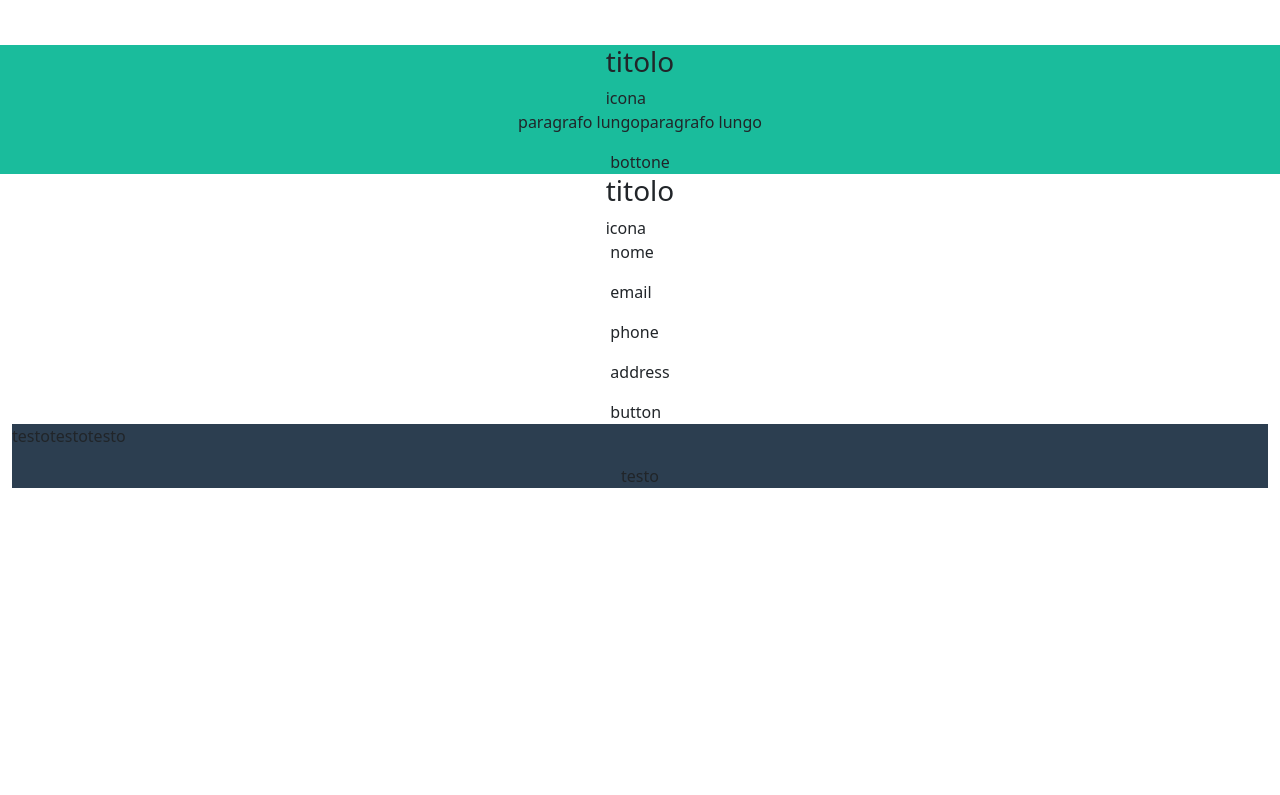
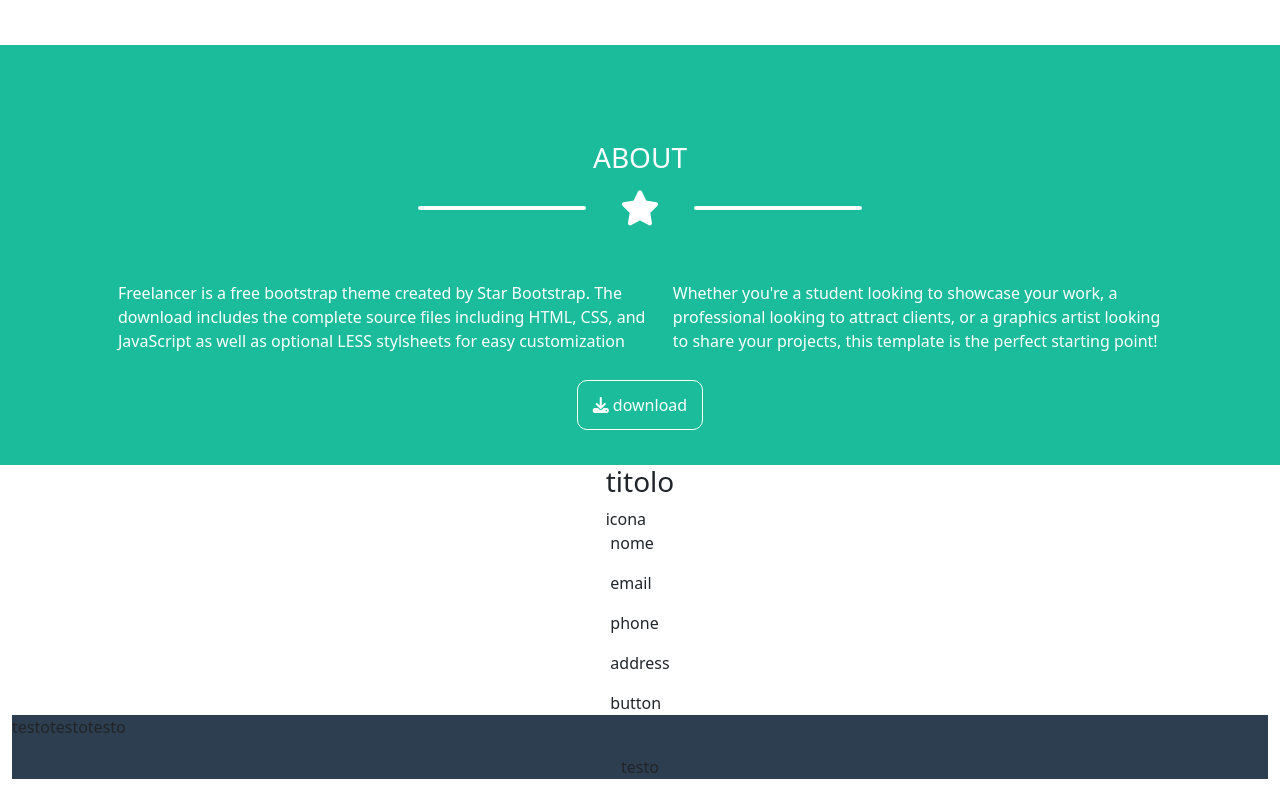
Before and after one commit to DavideCiammetti/html-css-bootstrap-freelancer, a plain HTML site: page index.html in a window 1280 px wide. Shown: the part 1377-2172 px from the top of the page. Before the commit the page ends 1881 px from the top, so only its background shows below. Drawn offline with nearby package versions, Linux system fonts and the light colour scheme.

Commit message:
feat: sezione 3

```diff
--- /dev/null
+++ b/css/components/border.-bottom.css
@@ -0,0 +1,5 @@
+.dc-download-border{
+    border: 1px solid white;
+    border-radius: 10px;
+    padding: .8125rem .9375rem;
+}
--- a/css/style.css
+++ b/css/style.css
@@ -1,6 +1,7 @@
 @import url('./components/jumbotron.css');
 @import url('./components/img-porfolio-sec.css');
 @import url('./components/star_row.css');
+@import url('./components/border.-bottom.css');
 :root{
     --blue-300:   #2c3e50;
     --white: white;
--- a/index.html
+++ b/index.html
@@ -114,15 +114,42 @@
            <!-- fine section 2 -->
            <!-- section 3 -->
            <section class="container-fluid dc-bg-green d-flex align-items-center flex-column">
+               <div class="container p-5">
+                <div class="text-center p-5">
+                    <h3 class="dc-co-white">ABOUT</h3>
+                    <div class="d-flex align-items-center justify-content-center p-2">
+                        <div class="black-row"></div><i class="fa-solid fa-star"></i><div class="black-row"></div>
+                    </div>
+                </div>
+
+                <div class="d-sm-flex d-block">
+                    <div class="pe-4">
+                        <p class="dc-co-white">
+                            Freelancer is a free bootstrap theme created by Star
+                            Bootstrap. The download includes the complete
+                            source files including HTML, CSS, and JavaScript as
+                            well as optional LESS stylsheets for easy
+                            customization
+                        </p>
+                    </div>
+
+                    <div>
+                        <p class="dc-co-white">
+                           Whether you're a student looking to showcase your
+                           work, a professional looking to attract clients, or a
+                           graphics artist looking to share your projects, this
+                           template is the perfect starting point!
+                        </p>
+                    </div>
+                </div>
                 <div>
-                    <h3>titolo</h3>
-                    <span>icona</span>
+                    <div class="text-center pt-4">
+                      <span class="dc-download-border">
+                        <a href="#" class="navbar-brand dc-co-white"><i class="fa-solid dc-co-white fa-download me-1"></i>download</a>
+                      </span>
+                    </div>
                 </div>
-                <div class="d-sm-flex d-block ">
-                    <div><p>paragrafo lungo</p></div>
-                    <div><p>paragrafo lungo</p></div>
-                </div>
-                <div>bottone</div>
+               </div>
            </section>
            <!-- fine section 3 -->
            <!-- section 4 -->
```
